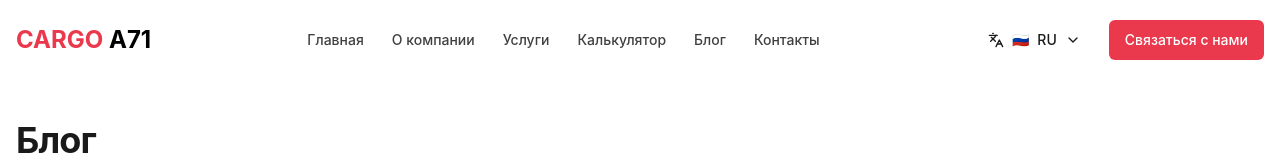
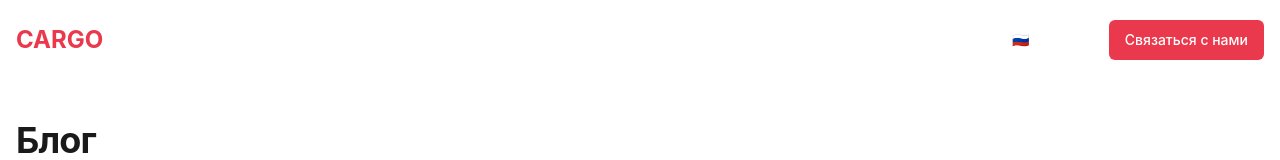
Before and after one commit to panda-logistic-cargo/panda-logistic, a React (Vite) app: page /blog in a window 1280 px wide. Shown: the top 160 px of the page. Built offline with nearby package versions, Linux system fonts and the light colour scheme.

Commit message:
Reverse Navbar text color change
The navbar text color should be white initially on a dark background, and remain dark on scroll.

```diff
--- a/src/components/Navbar.tsx
+++ b/src/components/Navbar.tsx
@@ -1,3 +1,4 @@
+
 import React, { useState, useEffect } from 'react';
 import { Button } from "@/components/ui/button";
 import { useLanguage } from "@/context/LanguageContext";
@@ -64,7 +65,7 @@ const Navbar: React.FC = () => {
         <div className="flex items-center justify-between h-20">
           <a href="/" className="flex items-center">
             <span className="text-2xl font-bold text-cargo-red">
-              CARGO <span className="text-cargo-black">A71</span>
+              CARGO <span className={isScrolled ? "text-cargo-black" : "text-white"}>A71</span>
             </span>
           </a>
 
@@ -73,7 +74,11 @@ const Navbar: React.FC = () => {
               <a
                 key={link.name}
                 href={link.href}
-                className="px-3 py-2 text-sm font-medium text-cargo-gray-700 hover:text-cargo-red transition-colors"
+                className={`px-3 py-2 text-sm font-medium transition-colors ${
+                  isScrolled
+                    ? 'text-cargo-gray-700 hover:text-cargo-red'
+                    : 'text-white hover:text-cargo-red'
+                }`}
               >
                 {link.name}
               </a>
@@ -83,7 +88,13 @@ const Navbar: React.FC = () => {
           <div className="hidden md:flex items-center">
             <DropdownMenu>
               <DropdownMenuTrigger asChild>
-                <Button variant="ghost" size="sm" className="flex items-center gap-2">
+                <Button
+                  variant="ghost"
+                  size="sm"
+                  className={`flex items-center gap-2 ${
+                    isScrolled ? 'text-cargo-gray-700' : 'text-white'
+                  }`}
+                >
                   <Languages className="h-4 w-4" />
                   <span className="flex items-center gap-2">
                     <span>{currentLanguage?.flag}</span>
@@ -117,7 +128,13 @@ const Navbar: React.FC = () => {
           <div className="md:hidden flex items-center">
             <DropdownMenu>
               <DropdownMenuTrigger asChild>
-                <Button variant="ghost" size="sm" className="mr-2 flex items-center gap-2">
+                <Button
+                  variant="ghost"
+                  size="sm"
+                  className={`mr-2 flex items-center gap-2 ${
+                    isScrolled ? 'text-cargo-gray-700' : 'text-white'
+                  }`}
+                >
                   <Languages className="h-5 w-5" />
                   <span>{currentLanguage?.flag}</span>
                 </Button>
@@ -137,7 +154,9 @@ const Navbar: React.FC = () => {
             </DropdownMenu>
 
             <button
-              className="text-cargo-gray-800 hover:text-cargo-red"
+              className={`hover:text-cargo-red ${
+                isScrolled ? 'text-cargo-gray-800' : 'text-white'
+              }`}
               onClick={toggleMenu}
               aria-label="Toggle menu"
             >
```
